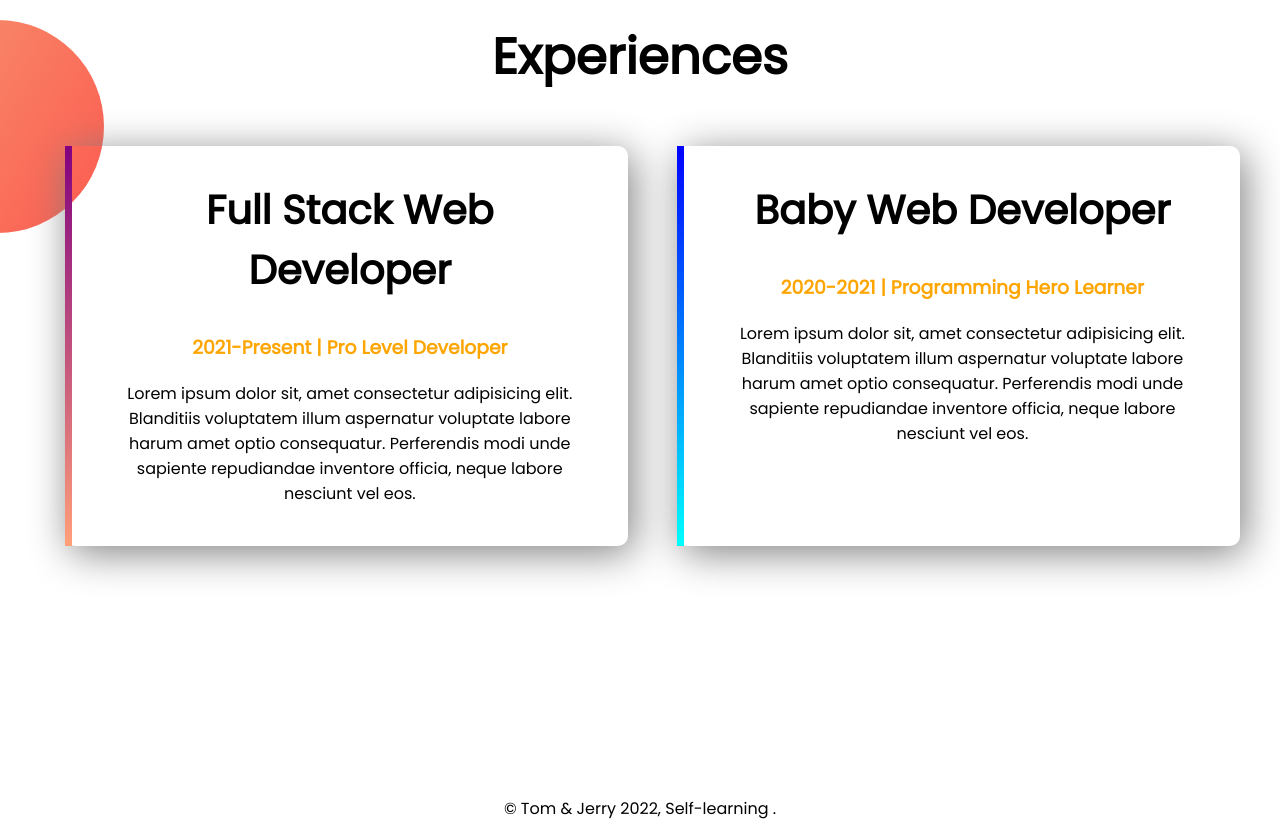
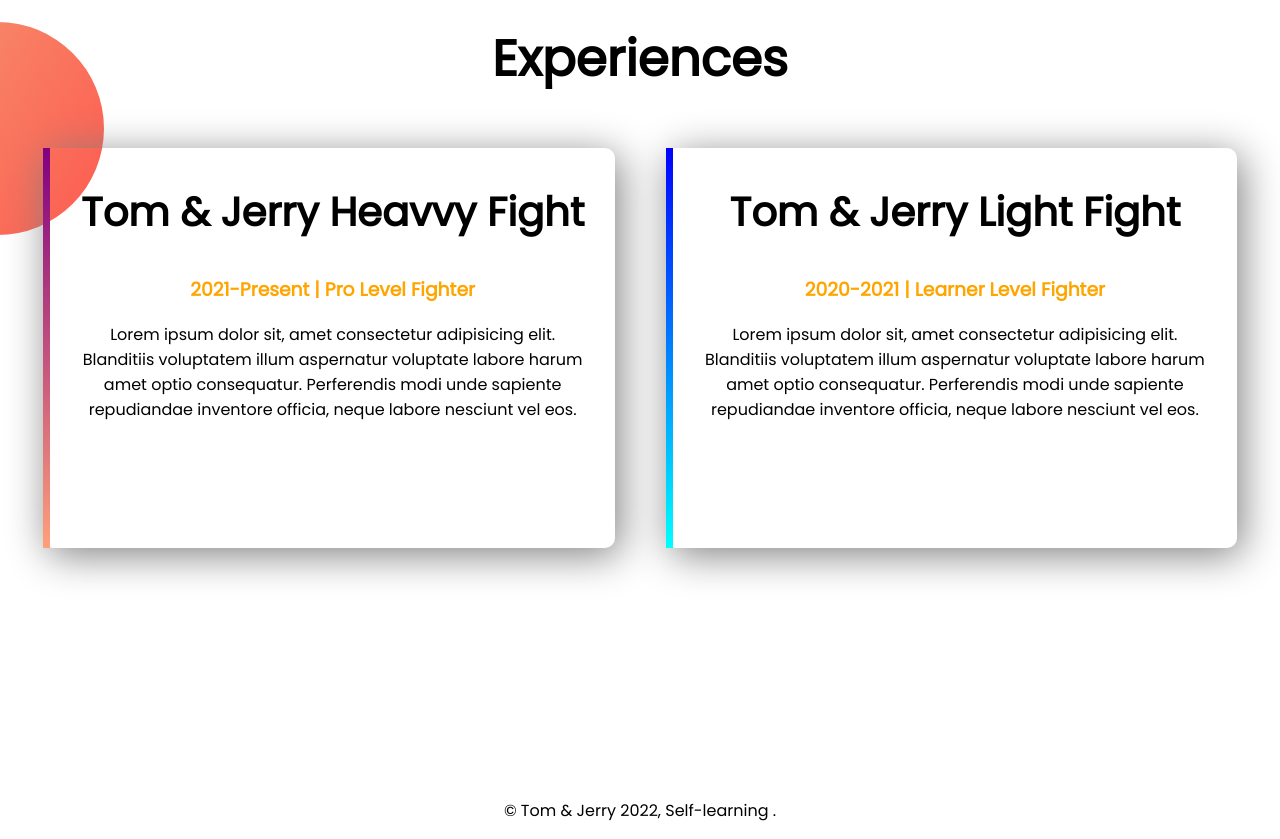
Before and after one commit to Abm-Imran/Abm-Imran, a plain HTML site: page index.html in a window 1280 px wide. Shown: the part 1140-1979 px from the top of the page. Drawn offline with Linux system fonts and the light colour scheme.

Commit message:
finally commit

```diff
--- a/index.html
+++ b/index.html
@@ -54,10 +54,10 @@
 
         <h1>Experiences</h1>
 
-        <div class="flexible-container">
+        <div class=" exp-area flexible-container">
             <div id="Full-stack-experience" class="half-width cart-box">
-                <h2>Full Stack Web Developer</h2>
-                <h3>2021-Present | Pro Level Developer</h3>
+                <h2>Tom & Jerry Heavvy Fight</h2>
+                <h3>2021-Present | Pro Level Fighter</h3>
                 <p>Lorem ipsum dolor sit, amet consectetur adipisicing elit. Blanditiis voluptatem illum aspernatur
                     voluptate labore harum amet optio consequatur. Perferendis modi unde sapiente repudiandae inventore
                     officia, neque labore nesciunt vel eos.
@@ -65,8 +65,8 @@
             </div>
 
             <div id="Baby-stack-experience" class="half-width cart-box">
-                <h2>Baby Web Developer</h2>
-                <h3>2020-2021 | Programming Hero Learner</h3>
+                <h2>Tom & Jerry Light Fight</h2>
+                <h3>2020-2021 | Learner Level Fighter</h3>
                 <p>Lorem ipsum dolor sit, amet consectetur adipisicing elit. Blanditiis voluptatem illum aspernatur
                     voluptate labore harum amet optio consequatur. Perferendis modi unde sapiente repudiandae inventore
                     officia, neque labore nesciunt vel eos.
--- a/style.css
+++ b/style.css
@@ -18,7 +18,6 @@ h2 {
 .flexible-container {
     display: flex;
     margin-bottom: 100px;
-    margin-left: 40px;
 
 }
 
@@ -78,6 +77,10 @@ h2 {
     text-align: center;
 }
 
+.exp-area {
+    margin-left: 18px;
+}
+
 #Full-stack-experience {
     border-left: 7px solid;
     border-image: linear-gradient(purple, lightsalmon);
```
Also changed, not shown: 4 other files.
